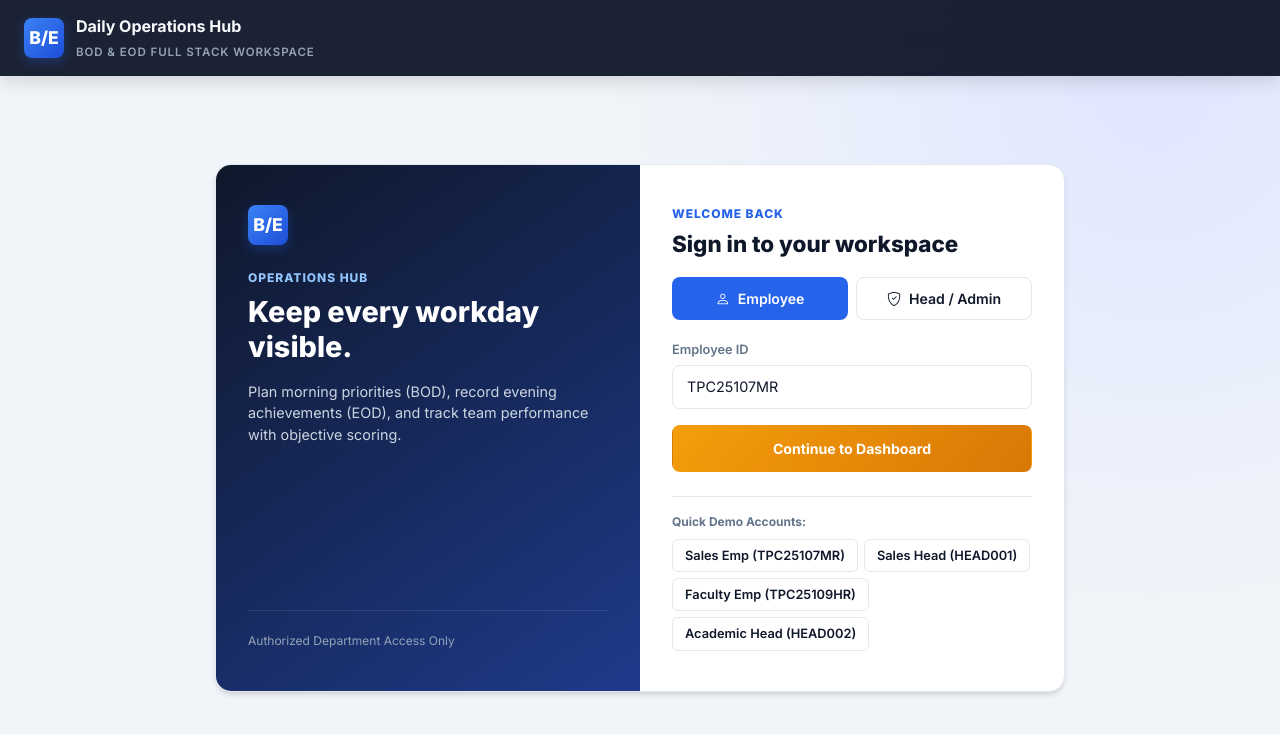
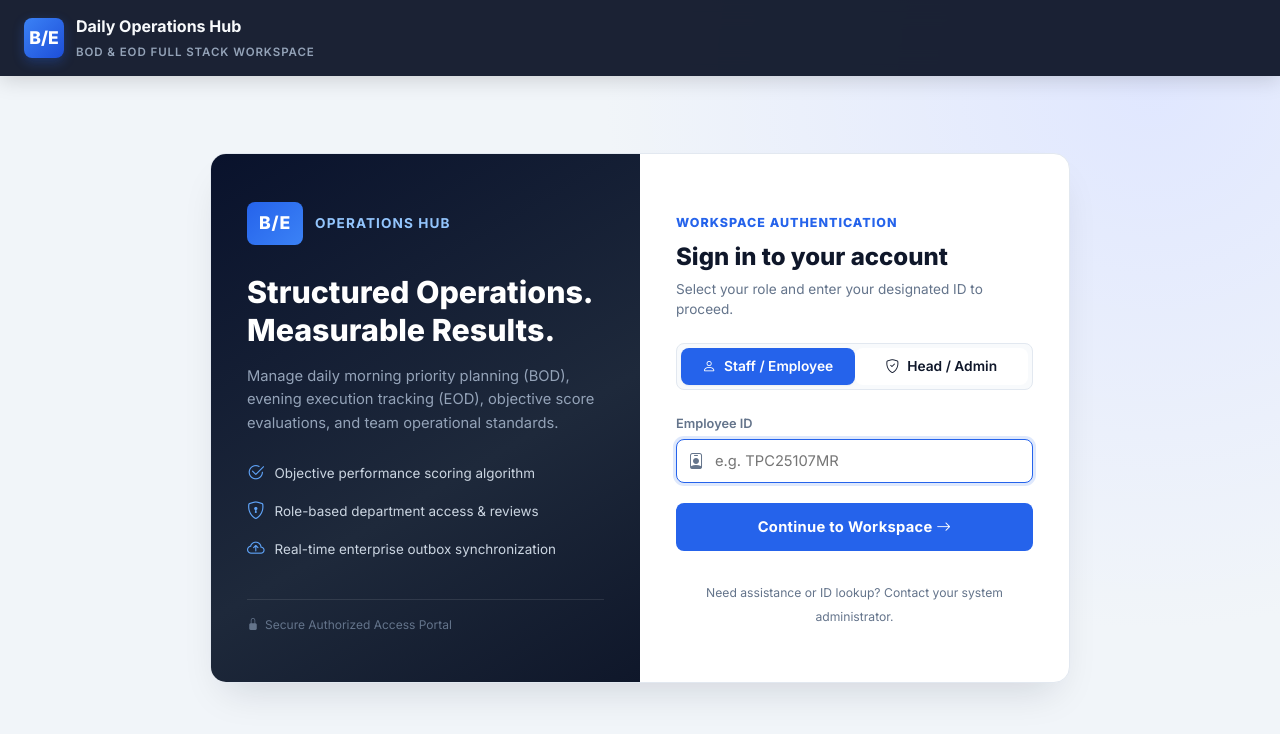
Before and after one commit to Happybhai329/eod-bod-fullstack, a React (Vite) app: page / in a window 1280 px wide. Shown: the top 734 px of the page. Built offline with nearby package versions, Linux system fonts and the light colour scheme.

Commit message:
style: redesign login page with clean enterprise authentication UI

```diff
--- a/src/components/Login.jsx
+++ b/src/components/Login.jsx
@@ -2,14 +2,14 @@ import React, { useState } from 'react';
 
 export default function Login({ onLogin }) {
   const [role, setRole] = useState('Employee');
-  const [empId, setEmpId] = useState('TPC25107MR');
+  const [empId, setEmpId] = useState('');
   const [loading, setLoading] = useState(false);
   const [error, setError] = useState('');
 
   const handleSubmit = async (e) => {
     if (e) e.preventDefault();
     if (!empId.trim()) {
-      setError('Please enter your Employee ID.');
+      setError('Please enter your assigned Employee ID.');
       return;
     }
     setLoading(true);
@@ -25,80 +25,142 @@ export default function Login({ onLogin }) {
       if (data.success) {
         onLogin(data.user);
       } else {
-        setError(data.message || 'Login failed.');
+        setError(data.message || 'Authentication failed. Please verify your ID.');
       }
     } catch (err) {
-      setError('System error connecting to backend API.');
+      setError('System error connecting to authentication server.');
     } finally {
       setLoading(false);
     }
   };
 
-  const handleQuickDemo = (demoId, demoRole) => {
-    setRole(demoRole);
-    setEmpId(demoId);
-  };
-
   return (
-    <div style={{ display: 'flex', minHeight: 'calc(100vh - 120px)', alignItems: 'center', justifyContent: 'center' }}>
+    <div style={{ display: 'flex', minHeight: 'calc(100vh - 140px)', alignItems: 'center', justifyContent: 'center', padding: '20px 0' }}>
       <div
         className="app-card"
         style={{
-          maxWidth: '850px',
+          maxWidth: '860px',
           width: '100%',
           padding: 0,
           overflow: 'hidden',
           display: 'grid',
-          gridTemplateColumns: 'repeat(auto-fit, minmax(320px, 1fr))'
+          gridTemplateColumns: 'repeat(auto-fit, minmax(340px, 1fr))',
+          boxShadow: '0 20px 40px -15px rgba(15, 23, 42, 0.15)',
+          border: '1px solid var(--line)'
         }}
       >
+        {/* Left Branding Panel */}
         <div
           style={{
-            background: 'linear-gradient(145deg, #0f172a, #1e3a8a)',
+            background: 'linear-gradient(150deg, #09122c, #1e293b 60%, #0f172a)',
             color: 'white',
-            padding: '40px 32px',
+            padding: '48px 36px',
             display: 'flex',
             flexDirection: 'column',
-            justifyContent: 'space-between'
+            justifyContent: 'space-between',
+            position: 'relative'
           }}
         >
           <div>
-            <div className="brand-mark" style={{ marginBottom: '24px' }}>B/E</div>
-            <p style={{ color: '#93c5fd', fontSize: '0.75rem', fontWeight: 800, textTransform: 'uppercase', letterSpacing: '0.08em' }}>
+            <div style={{ display: 'flex', alignItems: 'center', gap: '12px', marginBottom: '28px' }}>
+              <div
+                style={{
+                  background: 'linear-gradient(135deg, #2563eb, #3b82f6)',
+                  color: 'white',
+                  fontWeight: 900,
+                  fontSize: '1.1rem',
+                  padding: '8px 12px',
+                  borderRadius: '8px',
+                  letterSpacing: '0.05em'
+                }}
+              >
+                B/E
+              </div>
+              <span style={{ fontSize: '0.85rem', fontWeight: 700, letterSpacing: '0.08em', color: '#93c5fd', textTransform: 'uppercase' }}>
                 Operations Hub
+              </span>
+            </div>
+
+            <h1 style={{ fontSize: '1.9rem', fontWeight: 800, lineHeight: 1.25, color: '#ffffff', marginBottom: '16px' }}>
+              Structured Operations. Measurable Results.
+            </h1>
+
+            <p style={{ color: '#94a3b8', fontSize: '0.92rem', lineHeight: 1.6, marginBottom: '24px' }}>
+              Manage daily morning priority planning (BOD), evening execution tracking (EOD), objective score evaluations, and team operational standards.
             </p>
-            <h1 style={{ fontSize: '1.8rem', fontWeight: 800, margin: '8px 0 16px', lineHeight: 1.2 }}>
-              Keep every workday visible.
-            </h1>
-            <p style={{ color: '#cbd5e1', fontSize: '0.9rem' }}>
-              Plan morning priorities (BOD), record evening achievements (EOD), and track team performance with objective scoring.
+
+            <div style={{ display: 'flex', flexDirection: 'column', gap: '12px' }}>
+              <div style={{ display: 'flex', alignItems: 'center', gap: '10px', fontSize: '0.84rem', color: '#cbd5e1' }}>
+                <i className="bi bi-check2-circle text-primary" style={{ color: '#60a5fa', fontSize: '1.1rem' }}></i>
+                <span>Objective performance scoring algorithm</span>
+              </div>
+              <div style={{ display: 'flex', alignItems: 'center', gap: '10px', fontSize: '0.84rem', color: '#cbd5e1' }}>
+                <i className="bi bi-shield-lock" style={{ color: '#60a5fa', fontSize: '1.1rem' }}></i>
+                <span>Role-based department access & reviews</span>
+              </div>
+              <div style={{ display: 'flex', alignItems: 'center', gap: '10px', fontSize: '0.84rem', color: '#cbd5e1' }}>
+                <i className="bi bi-cloud-arrow-up" style={{ color: '#60a5fa', fontSize: '1.1rem' }}></i>
+                <span>Real-time enterprise outbox synchronization</span>
+              </div>
+            </div>
+          </div>
+
+          <div style={{ marginTop: '36px', borderTop: '1px solid rgba(255,255,255,0.1)', paddingTop: '16px' }}>
+            <span style={{ fontSize: '0.75rem', color: '#64748b', display: 'flex', alignItems: 'center', gap: '6px' }}>
+              <i className="bi bi-lock-fill"></i> Secure Authorized Access Portal
+            </span>
+          </div>
+        </div>
+
+        {/* Right Form Panel */}
+        <div style={{ padding: '48px 36px', display: 'flex', flexDirection: 'column', justifyContent: 'center' }}>
+          <div style={{ marginBottom: '24px' }}>
+            <span style={{ color: 'var(--primary)', fontSize: '0.78rem', fontWeight: 800, textTransform: 'uppercase', letterSpacing: '0.08em' }}>
+              Workspace Authentication
+            </span>
+            <h2 style={{ fontSize: '1.5rem', fontWeight: 800, margin: '6px 0 0', color: 'var(--ink)' }}>
+              Sign in to your account
+            </h2>
+            <p style={{ fontSize: '0.85rem', color: 'var(--ink-muted)', marginTop: '4px' }}>
+              Select your role and enter your designated ID to proceed.
             </p>
           </div>
 
-          <div style={{ marginTop: '32px', borderTop: '1px solid rgba(255,255,255,0.1)', paddingTop: '16px' }}>
-            <span style={{ fontSize: '0.75rem', color: '#94a3b8' }}>Authorized Department Access Only</span>
-          </div>
-        </div>
-
-        <div style={{ padding: '40px 32px' }}>
-          <p style={{ color: 'var(--primary)', fontSize: '0.75rem', fontWeight: 800, textTransform: 'uppercase', letterSpacing: '0.08em' }}>
-            Welcome back
-          </p>
-          <h2 style={{ fontSize: '1.4rem', fontWeight: 800, margin: '4px 0 16px' }}>Sign in to your workspace</h2>
-
-          <div style={{ display: 'flex', gap: '8px', marginBottom: '20px' }}>
+          {/* Role Toggle */}
+          <div
+            style={{
+              display: 'flex',
+              background: 'var(--surface-raised)',
+              padding: '4px',
+              borderRadius: '8px',
+              border: '1px solid var(--line)',
+              marginBottom: '24px'
+            }}
+          >
             <button
               type="button"
               className={`btn ${role === 'Employee' ? 'btn-primary' : 'btn-secondary'}`}
-              style={{ flex: 1 }}
+              style={{
+                flex: 1,
+                border: 'none',
+                boxShadow: role === 'Employee' ? 'var(--shadow-sm)' : 'none',
+                fontSize: '0.86rem',
+                padding: '8px 12px'
+              }}
               onClick={() => setRole('Employee')}
             >
-              <i className="bi bi-person me-1"></i> Employee
+              <i className="bi bi-person me-1"></i> Staff / Employee
             </button>
             <button
               type="button"
               className={`btn ${role === 'Head' ? 'btn-primary' : 'btn-secondary'}`}
-              style={{ flex: 1 }}
+              style={{
+                flex: 1,
+                border: 'none',
+                boxShadow: role === 'Head' ? 'var(--shadow-sm)' : 'none',
+                fontSize: '0.86rem',
+                padding: '8px 12px'
+              }}
               onClick={() => setRole('Head')}
             >
               <i className="bi bi-shield-check me-1"></i> Head / Admin
@@ -106,73 +168,84 @@ export default function Login({ onLogin }) {
           </div>
 
           <form onSubmit={handleSubmit}>
-            <div className="form-group">
-              <label className="form-label" htmlFor="empIdInput">Employee ID</label>
+            <div className="form-group" style={{ marginBottom: '20px' }}>
+              <label className="form-label" htmlFor="empIdInput">
+                {role === 'Head' ? 'Head / Manager ID' : 'Employee ID'}
+              </label>
+              <div style={{ position: 'relative' }}>
                 <input
                   id="empIdInput"
                   type="text"
                   className="form-control"
-                placeholder="e.g. TPC25107MR or HEAD001"
+                  style={{ paddingLeft: '38px', fontSize: '0.92rem' }}
+                  placeholder={role === 'Head' ? 'e.g. HEAD001' : 'e.g. TPC25107MR'}
                   value={empId}
                   onChange={(e) => setEmpId(e.target.value)}
+                  autoFocus
                 />
+                <i
+                  className="bi bi-person-badge"
+                  style={{
+                    position: 'absolute',
+                    left: '12px',
+                    top: '50%',
+                    transform: 'translateY(-50%)',
+                    color: 'var(--ink-muted)',
+                    fontSize: '1rem'
+                  }}
+                ></i>
+              </div>
             </div>
 
             {error && (
               <div
                 style={{
-                  padding: '10px 14px',
+                  padding: '12px 14px',
                   borderRadius: 'var(--radius-sm)',
                   background: 'var(--danger-light)',
                   color: 'var(--danger)',
                   fontSize: '0.82rem',
                   fontWeight: 600,
-                  marginBottom: '16px'
+                  marginBottom: '18px',
+                  border: '1px solid #fca5a5',
+                  display: 'flex',
+                  alignItems: 'center',
+                  gap: '8px'
                 }}
               >
-                {error}
+                <i className="bi bi-exclamation-circle-fill"></i>
+                <span>{error}</span>
               </div>
             )}
 
-            <button type="submit" className="btn btn-gold" style={{ width: '100%', padding: '12px' }} disabled={loading}>
-              {loading ? 'Authenticating...' : 'Continue to Dashboard'}
+            <button
+              type="submit"
+              className="btn btn-primary"
+              style={{
+                width: '100%',
+                padding: '12px',
+                fontSize: '0.92rem',
+                fontWeight: 700,
+                letterSpacing: '0.02em'
+              }}
+              disabled={loading}
+            >
+              {loading ? (
+                <span>
+                  <i className="bi bi-arrow-repeat spin me-2"></i> Authenticating...
+                </span>
+              ) : (
+                <span>
+                  Continue to Workspace <i className="bi bi-arrow-right ms-1"></i>
+                </span>
+              )}
             </button>
           </form>
 
-          <div style={{ marginTop: '24px', borderTop: '1px solid var(--line)', paddingTop: '16px' }}>
-            <p style={{ fontSize: '0.75rem', color: 'var(--ink-muted)', marginBottom: '8px', fontWeight: 700 }}>
-              Quick Demo Accounts:
-            </p>
-            <div style={{ display: 'flex', flexWrap: 'wrap', gap: '6px' }}>
-              <button
-                type="button"
-                className="btn btn-secondary btn-sm"
-                onClick={() => handleQuickDemo('TPC25107MR', 'Employee')}
-              >
-                Sales Emp (TPC25107MR)
-              </button>
-              <button
-                type="button"
-                className="btn btn-secondary btn-sm"
-                onClick={() => handleQuickDemo('HEAD001', 'Head')}
-              >
-                Sales Head (HEAD001)
-              </button>
-              <button
-                type="button"
-                className="btn btn-secondary btn-sm"
-                onClick={() => handleQuickDemo('TPC25109HR', 'Employee')}
-              >
-                Faculty Emp (TPC25109HR)
-              </button>
-              <button
-                type="button"
-                className="btn btn-secondary btn-sm"
-                onClick={() => handleQuickDemo('HEAD002', 'Head')}
-              >
-                Academic Head (HEAD002)
-              </button>
-            </div>
+          <div style={{ marginTop: '28px', textAlign: 'center' }}>
+            <small style={{ fontSize: '0.76rem', color: 'var(--ink-muted)' }}>
+              Need assistance or ID lookup? Contact your system administrator.
+            </small>
           </div>
         </div>
       </div>
```
Lines whose indentation alone changed are shown as unchanged.
